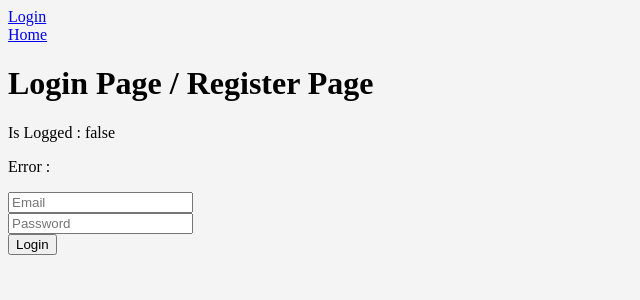
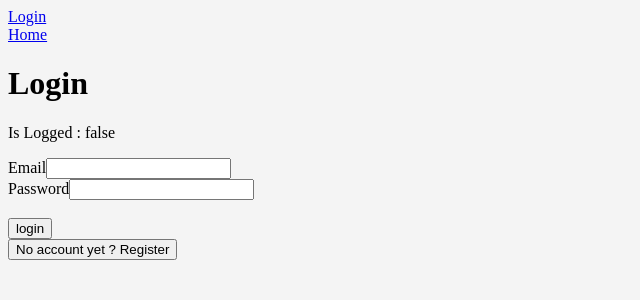
Before and after one commit to Fimeo/Todolist, a Vue app in the folder todolist_app/: page /login in a window 1280 px wide. Shown: the top 300 px of the page, without its empty margins (0-640 px from the left). Built offline with nearby package versions, Linux system fonts and the light colour scheme.

Commit message:
Add register form and login template with axios and API

```diff
--- a/todolist_app/src/components/loginForm.vue
+++ b/todolist_app/src/components/loginForm.vue
@@ -1,13 +1,21 @@
 <template>
-  <h1>Login Page / Register Page</h1>
+  <h1>{{ currentMethod.charAt(0).toUpperCase() + currentMethod.substring(1) }}</h1>
   <p>Is Logged : {{ isLogged }}</p>
-  <p>Error : {{ getError }}</p>
   <p v-show="isLoading"><i>Loading...</i></p>
-  <form>
-    <input type="email" v-model="email" placeholder="Email"><br>
-    <input type="password" v-model="password" placeholder="Password">
+  <form id="login" v-on:submit="checkForm">
+    <p v-if="getErrorMessage"><b>{{ getErrorMessage }}</b></p>
+    <p v-if="getErrorField('email')"><b>{{ getErrorField('email') }}</b></p>
+    <label for="email">Email</label>
+    <input id="email" type="email" v-model="email"><br>
+    <p v-if="getErrorField('password')"><b>{{ getErrorField('password') }}</b></p>
+    <label for="pass">Password</label>
+    <input id="pass" type="password" v-model="password"><br>
+    <p v-if="getErrorField('name')"><b>{{ getErrorField('name') }}</b></p>
+    <label v-if="currentMethod === 'register'" for="name">Name</label>
+    <input v-if="currentMethod === 'register'" id="name" type="text" v-model="name"><br>
+    <input type="submit" v-bind:value="currentMethod">
   </form>
-  <button v-on:click="axiosLogin">Login</button>
+  <button v-on:click="changeMethod">No account yet ? Register</button>
 </template>
 
 <script>
@@ -18,17 +26,49 @@ export default {
   data() {
     return {
       email: "",
-      password: ""
+      password: "",
+      name: "",
+      currentMethod: "login"
     }
   },
   computed: {
-    ...mapGetters('account', ['isLogged', 'isLoading', 'getError'])
+    ...mapGetters('account', ['isLogged', 'isLoading', 'getErrorField', 'getErrorMessage'])
   },
   methods: {
-    ...mapActions('account', ['login']),
+    ...mapActions('account', ['login', 'register', 'deleteErrors', 'addError']),
     axiosLogin() {
-      console.log(this.email, this.password)
-      this.login(this.email, this.password)
+      if(this.isLoading)
+        return;
+      this.deleteErrors()
+      this.login([this.email, this.password])
+    },
+    axiosRegister() {
+      if(this.isLoading)
+        return;
+      this.deleteErrors()
+      this.register([this.email, this.password, this.name])
+    },
+    checkForm: function(e) {
+      this.deleteErrors()
+      if (this.email && this.password) {
+        if (this.currentMethod === "login")
+          this.axiosLogin()
+        else
+          this.axiosRegister()
+      }
+      if (!this.email) {
+        this.addError(['email', 'Email required'])
+      }
+      if (!this.password) {
+        this.addError(['password', 'Password required'])
+      }
+      e.preventDefault()
+    },
+    changeMethod() {
+      if (this.isLoading)
+        return;
+      this.deleteErrors()
+      this.currentMethod = this.currentMethod === "login" ? "register" : "login";
     }
 }
 }
--- a/todolist_app/src/store/account/actions.js
+++ b/todolist_app/src/store/account/actions.js
@@ -6,7 +6,7 @@ import axios from 'axios';
  *
  * */
 
-export function login ( {commit}, [email, password]) {
+export function login ( { commit }, [email, password]) {
     commit('LOADING', true)
     axios
         .post('http://138.68.74.39/api/login', null,{ params: { email: email, password: password}})
@@ -14,7 +14,28 @@ export function login ( {commit}, [email, password]) {
             commit("LOGIN", response.data)
         })
         .catch(error => {
-            commit("LOGINERROR", error.response.data.error)
+            commit("ERROR", {message: error.response.data.error, errors: {}})
         })
         .finally(() => commit('LOADING', false))
 }
+
+export function register ( { commit }, [email, password, name]) {
+    commit('LOADING', true)
+    axios
+        .post('http://138.68.74.39/api/register', null, { params: { email: email, password: password, name: name}})
+        .then(response => {
+            commit("REGISTER", response.data)
+        })
+        .catch(error => {
+            commit("ERROR", error.response.data)
+        })
+        .finally(() => commit('LOADING', false))
+}
+
+export function deleteErrors( { commit } ) {
+    commit("DELETEERRORS");
+}
+
+export function addError ( { commit }, [fieldName, msg]) {
+    commit('ADDERROR', [fieldName, msg])
+}
--- a/todolist_app/src/store/account/getters.js
+++ b/todolist_app/src/store/account/getters.js
@@ -6,6 +6,15 @@ export const isLoading = (state) => {
     return state.isLoading;
 }
 
-export const getError = (state) => {
-    return state.error;
+export const getErrorField = (state) => (field) => {
+    if (state.error.errors[field] !== undefined)
+    return state.error.errors[field][0];
 }
+
+export const getErrorMessage = (state) => {
+    return state.error.message;
+}
+
+export const getToken = (state) => {
+    return state.token
+}
--- a/todolist_app/src/store/account/mutations.js
+++ b/todolist_app/src/store/account/mutations.js
@@ -1,13 +1,20 @@
-
-
 export function LOGIN (state, data) {
     state.token = data.token;
 }
 
-export function LOGINERROR (state, errorMsg) {
-    state.error = errorMsg;
+export function ERROR (state, error) {
+    state.error = error;
 }
 
 export function LOADING(state, bool) {
     state.isLoading = bool
 }
+
+export function DELETEERRORS(state) {
+    state.error.message = ""
+    state.error.errors = {}
+}
+
+export function ADDERROR(state, [fieldName, msg]) {
+    state.error.errors[fieldName] = [msg]
+}
--- a/todolist_app/src/store/account/state.js
+++ b/todolist_app/src/store/account/state.js
@@ -1,7 +1,10 @@
 export default function () {
     return {
         token: "",
-        error: null,
-        isLoading: false
+        error: {
+            message: "",
+            errors: {}
+        },
+        isLoading: false,
     }
 }
```
